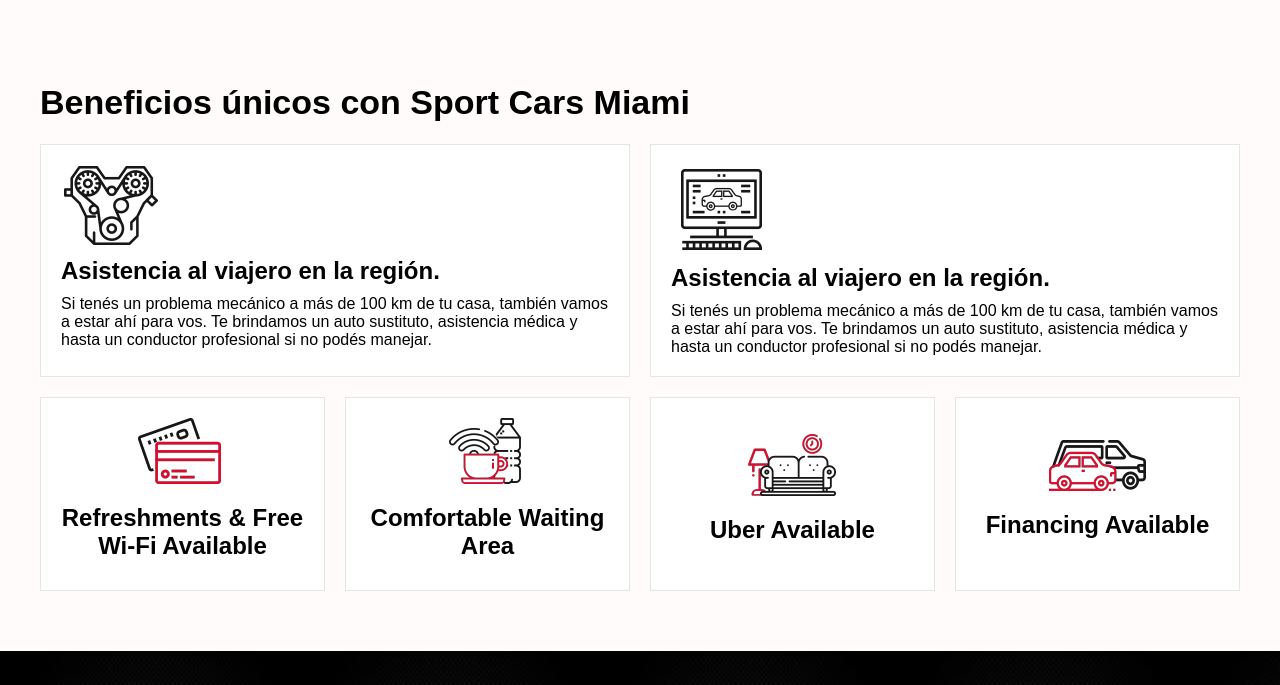
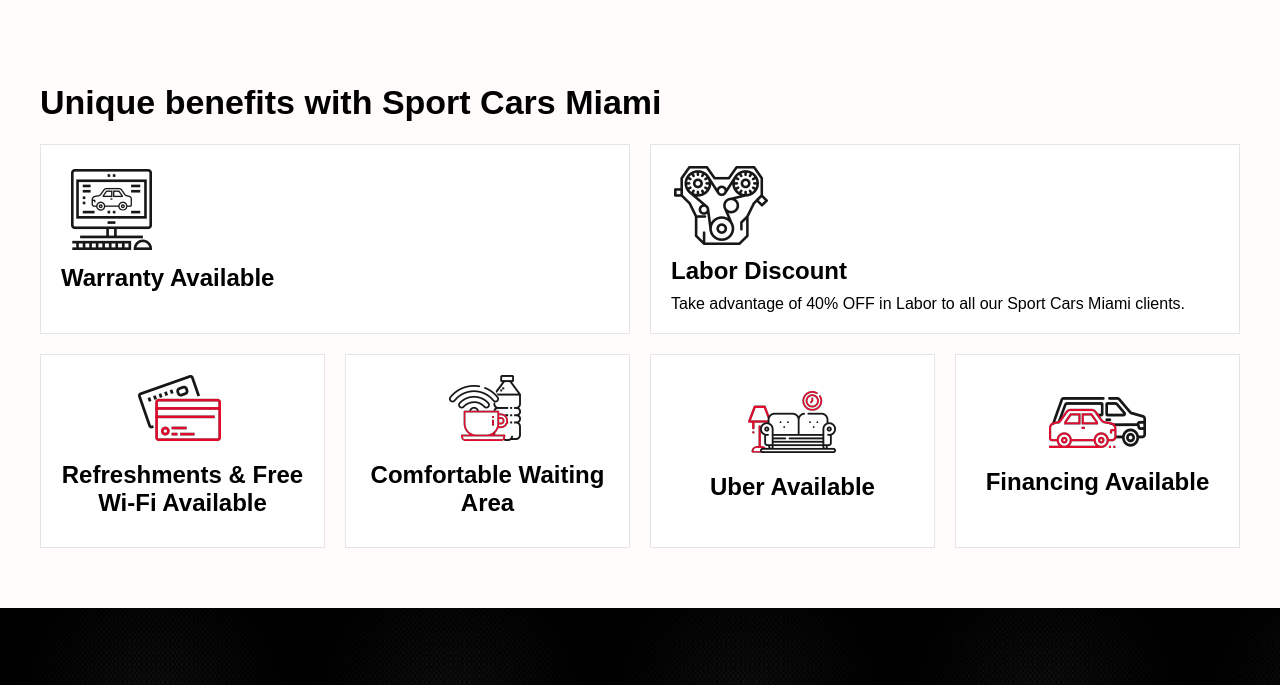
Before and after one commit to nicxes/sportcars-static, a website: page src/benefits.html in a window 1280 px wide. Shown: the top 685 px of the page. Drawn offline with Linux system fonts and the light colour scheme; a web font is replaced by a local one.

Commit message:
fix(header): Added new messages on english

```diff
--- a/src/benefits.html
+++ b/src/benefits.html
@@ -3,18 +3,17 @@
 
 <section class="benefits-madhouse">
   <div class="container">
-    <h3>Beneficios únicos con Sport Cars Miami</h3>
+    <h3>Unique benefits with Sport Cars Miami</h3>
     <div class="content">
       <article>
-        <img src="assets/images/sprite-services-1.png">
-        <h5>Asistencia al viajero en la región.</h5>
-        <p>Si tenés un problema mecánico a más de 100 km de tu casa, también vamos a estar ahí para vos. Te brindamos un auto sustituto, asistencia médica y hasta un conductor profesional si no podés manejar.</p>
+        <img src="assets/images/sprite-services-2.png">
+        <h5>Warranty Available</h5>
       </article>
 
       <article>
-        <img src="assets/images/sprite-services-2.png">
-        <h5>Asistencia al viajero en la región.</h5>
-        <p>Si tenés un problema mecánico a más de 100 km de tu casa, también vamos a estar ahí para vos. Te brindamos un auto sustituto, asistencia médica y hasta un conductor profesional si no podés manejar.</p>
+        <img src="assets/images/sprite-services-1.png">
+        <h5>Labor Discount</h5>
+        <p>Take advantage of 40% OFF in Labor to all our Sport Cars Miami clients.</p>
       </article>
     </div>
 
```
